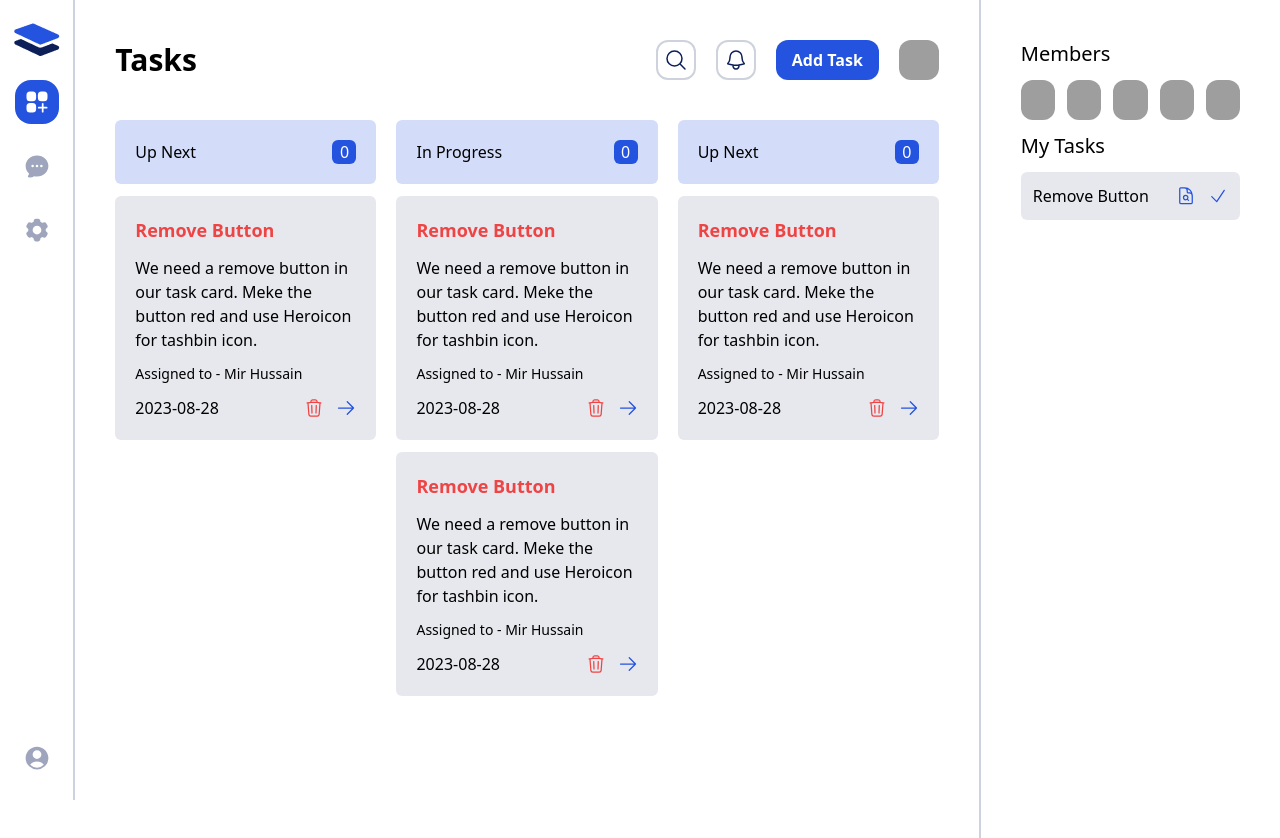
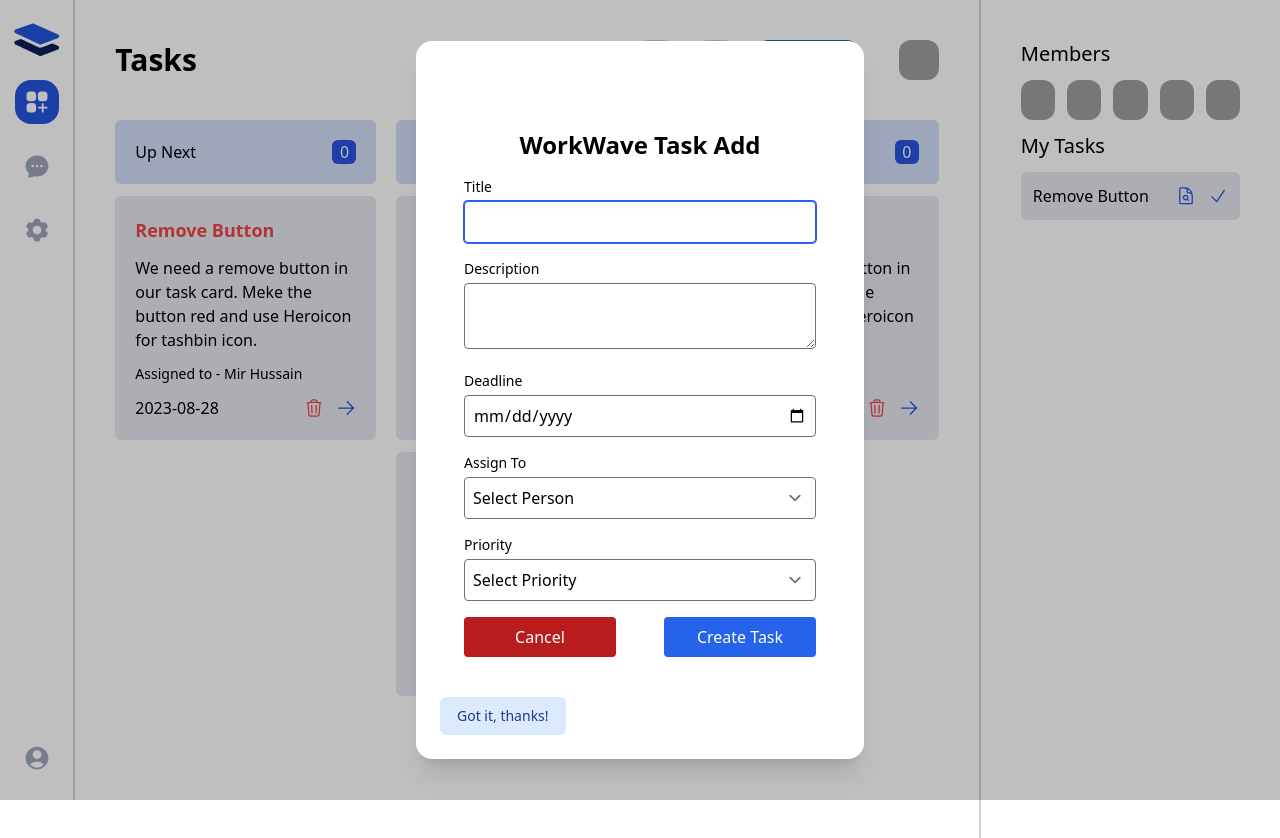
Before and after one commit to harun708280/WorkWave-Task-Redux, a React (Vite) app: page / in a window 1280 px wide. Both pictures are taken after a click on the button "Add Task". Shown: the top 838 px of the page. Built offline with nearby package versions, Linux system fonts and the light colour scheme; grey boxes are pictures that could not be loaded.

Commit message:
add task from create

```diff
--- /dev/null
+++ b/src/components/Modal/Modal.jsx
@@ -0,0 +1,61 @@
+import { Dialog, Transition } from '@headlessui/react';
+import { Fragment } from 'react'; // ✅ Import Fragment
+
+export default function MyModal({ isOpen, setIsOpen,title,children }) {
+  function closeModal() {
+    setIsOpen(false);
+  }
+
+  return (
+    <>
+      <Transition appear show={isOpen}>
+        <Dialog as="div" className="relative z-10" onClose={closeModal}>
+          <Transition.Child
+            as={Fragment}
+            enter="ease-out duration-300"
+            enterFrom="opacity-0"
+            enterTo="opacity-100"
+            leave="ease-in duration-200"
+            leaveFrom="opacity-100"
+            leaveTo="opacity-0"
+          >
+            <div className="fixed inset-0 bg-black/25" />
+          </Transition.Child>
+
+          <div className="fixed inset-0 overflow-y-auto">
+            <div className="flex min-h-full items-center justify-center p-4 text-center">
+              <Transition.Child
+                as={Fragment}
+                enter="ease-out duration-300"
+                enterFrom="opacity-0 scale-95"
+                enterTo="opacity-100 scale-100"
+                leave="ease-in duration-200"
+                leaveFrom="opacity-100 scale-100"
+                leaveTo="opacity-0 scale-95"
+              >
+                <Dialog.Panel className="w-full max-w-md transform overflow-hidden rounded-2xl bg-white p-6 text-left align-middle shadow-xl transition-all">
+                  <Dialog.Title as="h3" className="text-lg font-medium leading-6 text-gray-900">
+                    {title}
+                  </Dialog.Title>
+                  <div className="mt-2">
+                {children}
+                  </div>
+
+                  <div className="mt-4">
+                    <button
+                      type="button"
+                      className="inline-flex justify-center rounded-md border border-transparent bg-blue-100 px-4 py-2 text-sm font-medium text-blue-900 hover:bg-blue-200 focus:outline-none focus-visible:ring-2 focus-visible:ring-blue-500 focus-visible:ring-offset-2"
+                      onClick={closeModal}
+                    >
+                      Got it, thanks!
+                    </button>
+                  </div>
+                </Dialog.Panel>
+              </Transition.Child>
+            </div>
+          </div>
+        </Dialog>
+      </Transition>
+    </>
+  );
+}
--- /dev/null
+++ b/src/components/tasks/AddTask.jsx
@@ -0,0 +1,136 @@
+import React from "react";
+import MyModal from "../Modal/Modal";
+
+import { useForm } from "react-hook-form";
+
+const AddTask = ({ isOpen, setIsOpen }) => {
+  const {
+    register,
+    handleSubmit,
+    reset,
+    formState: { errors },
+  } = useForm();
+  const onSubmit = (data) => {
+    reset();
+  };
+  const handleCancel = () => {
+    reset();
+    setIsOpen(false);
+  };
+  return (
+    <div>
+      <MyModal
+        isOpen={isOpen}
+        setIsOpen={setIsOpen}
+        title={""}
+      >
+        <div className="max-w-lg mx-auto mt-10 bg-white p-6 rounded-lg ">
+          <h2 className="text-2xl font-bold mb-4 text-center">WorkWave  Task Add</h2>
+          <form onSubmit={handleSubmit(onSubmit)} className="space-y-4">
+            {/* Title */}
+            <div>
+              <label className="block text-sm font-medium">Title</label>
+              <input
+                {...register("title", { required: "Title is required" })}
+                className="w-full mt-1 p-2 border rounded"
+              />
+              {errors.title && (
+                <p className="text-red-500 text-sm">{errors.title.message}</p>
+              )}
+            </div>
+
+            {/* Description */}
+            <div>
+              <label className="block text-sm font-medium">Description</label>
+              <textarea
+                {...register("description", {
+                  required: "Description is required",
+                })}
+                className="w-full mt-1 p-2 border rounded"
+              />
+              {errors.description && (
+                <p className="text-red-500 text-sm">
+                  {errors.description.message}
+                </p>
+              )}
+            </div>
+
+            {/* Deadline */}
+            <div>
+              <label className="block text-sm font-medium">Deadline</label>
+              <input
+                type="date"
+                {...register("deadline", { required: "Deadline is required" })}
+                className="w-full mt-1 p-2 border rounded"
+              />
+              {errors.deadline && (
+                <p className="text-red-500 text-sm">
+                  {errors.deadline.message}
+                </p>
+              )}
+            </div>
+
+            {/* Assign To */}
+            <div>
+              <label className="block text-sm font-medium">Assign To</label>
+              <select
+                {...register("assignTo", {
+                  required: "Please select a person",
+                })}
+                className="w-full mt-1 p-2 border rounded"
+              >
+                <option value="">Select Person</option>
+                <option value="Harun">Harun</option>
+                <option value="Atiya">Atiya</option>
+                <option value="Rahim">Rahim</option>
+                <option value="Karim">Karim</option>
+              </select>
+              {errors.assignTo && (
+                <p className="text-red-500 text-sm">
+                  {errors.assignTo.message}
+                </p>
+              )}
+            </div>
+
+            {/* Priority */}
+            <div>
+              <label className="block text-sm font-medium">Priority</label>
+              <select
+                {...register("priority", { required: "Select priority level" })}
+                className="w-full mt-1 p-2 border rounded"
+              >
+                <option value="">Select Priority</option>
+                <option value="High">High</option>
+                <option value="Medium">Medium</option>
+                <option value="Easy">Easy</option>
+              </select>
+              {errors.priority && (
+                <p className="text-red-500 text-sm">
+                  {errors.priority.message}
+                </p>
+              )}
+            </div>
+
+            {/* Submit Button */}
+            <div className="flex gap-12">
+              <a
+                onClick={handleCancel}
+                className="w-full bg-red-700 text-white p-2 rounded text-center"
+              >
+                Cancel
+              </a>
+              <button
+                type="submit"
+                className="w-full bg-blue-600 text-white p-2 rounded hover:bg-blue-700"
+              >
+                Create Task
+              </button>
+            </div>
+          </form>
+        </div>
+      </MyModal>
+    </div>
+  );
+};
+
+export default AddTask;
--- a/src/pages/Tasks.jsx
+++ b/src/pages/Tasks.jsx
@@ -1,8 +1,12 @@
 import { BellIcon, MagnifyingGlassIcon } from '@heroicons/react/24/outline';
 import MyTasks from '../components/tasks/MyTasks';
 import TaskCard from '../components/tasks/TaskCard';
+import MyModal from '../components/Modal/Modal';
+import { useState } from 'react';
+import AddTask from '../components/tasks/AddTask';
 
 const Tasks = () => {
+  let [isOpen, setIsOpen] = useState(false)
   return (
     <div className="h-screen grid grid-cols-12">
       <div className="col-span-9 px-10 pt-10">
@@ -17,7 +21,8 @@
             <button className="border-2 border-secondary/20 hover:border-primary hover:bg-primary rounded-xl h-10 w-10 grid place-content-center text-secondary hover:text-white transition-all">
               <BellIcon className="h-6 w-6" />
             </button>
-            <button className="btn btn-primary">Add Task</button>
+            <button className="btn btn-primary" onClick={()=>setIsOpen(!isOpen)}>Add Task</button>
+            <AddTask isOpen={isOpen} setIsOpen={setIsOpen}></AddTask>
             <div className="h-10 w-10 rounded-xl overflow-hidden">
               <img
                 src="https://images.unsplash.com/photo-1528892952291-009c663ce843?ixlib=rb-4.0.3&ixid=M3wxMjA3fDB8MHxwaG90by1wYWdlfHx8fGVufDB8fHx8fA%3D%3D&auto=format&fit=crop&w=644&q=80"
```
Also changed, not shown: package.json (+5 -3 lines), 2 other files (tests, documents, lock files or other folders).
